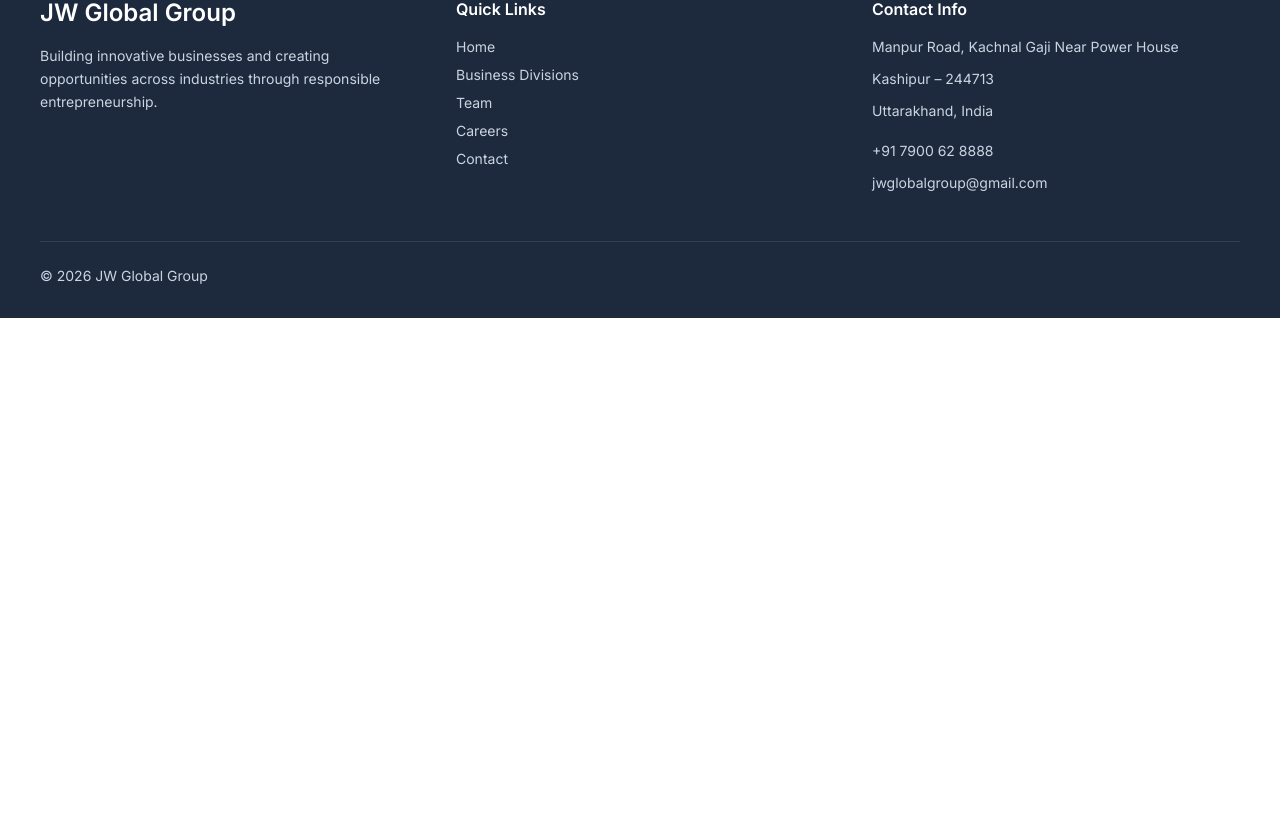
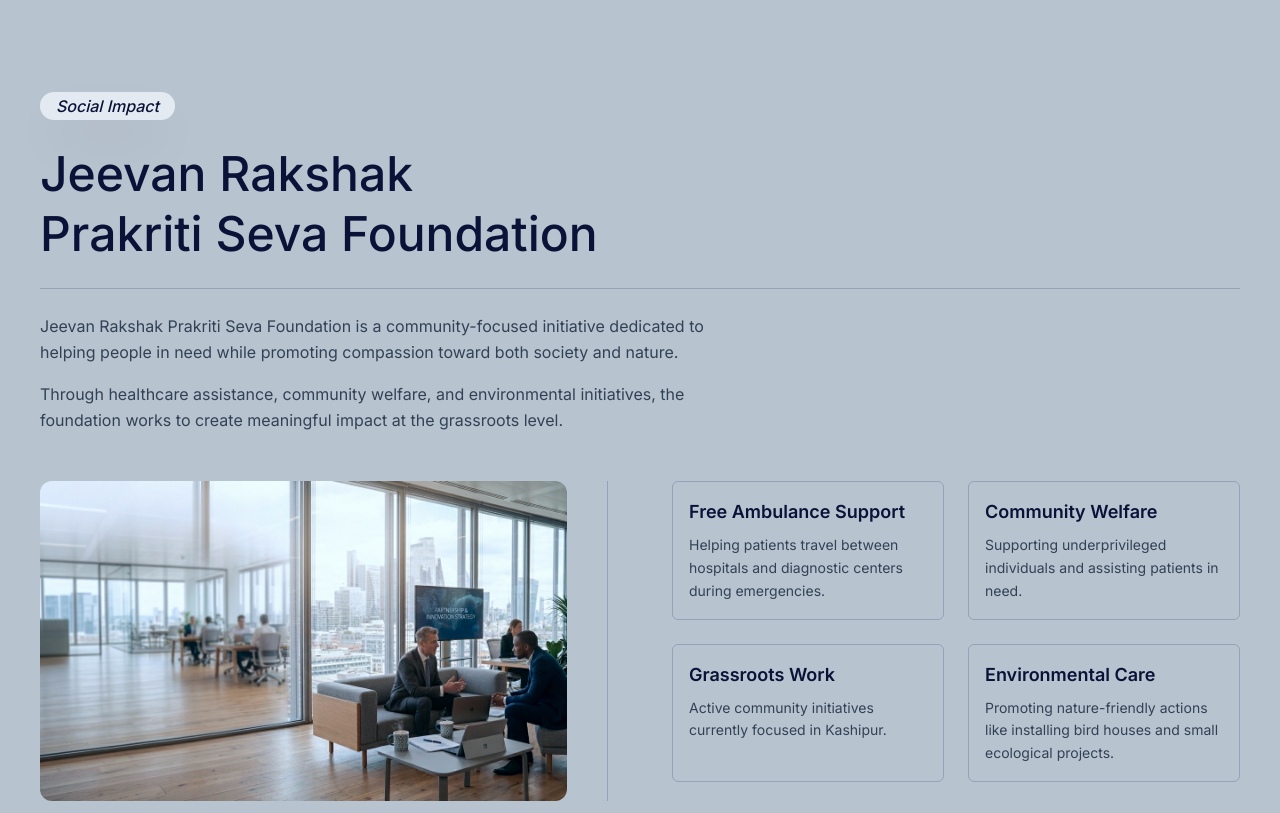
Before and after one commit to parthergk/jwglobalgrp, a Next.js app: page /about in a window 1280 px wide. Shown: the part 1607-2420 px from the top of the page. Before the commit the page ends 1925 px from the top, so only its background shows below. Built offline with nearby package versions, Linux system fonts and the light colour scheme.

Commit message:
designed the foundation section in about page

```diff
--- a/app/(root)/about/page.tsx
+++ b/app/(root)/about/page.tsx
@@ -1,4 +1,6 @@
+import Alliances from '@/components/about/Alliances'
 import BusinessAreas from '@/components/about/BusinessAreas'
+import Foundation from '@/components/about/Foundation'
 import Hero from '@/components/about/Hero'
 import Story from '@/components/about/Story'
 
@@ -8,6 +10,8 @@
      <Hero/>
      <Story/>
      <BusinessAreas/>
+     <Foundation/>
+     <Alliances/>
     </div>
   )
 }
--- /dev/null
+++ b/components/about/Foundation.tsx
@@ -0,0 +1,102 @@
+import Image from "next/image"
+import TagBtn from "../TagBtn"
+
+const stats = [
+  {
+    title: "Free Ambulance Support",
+    desc: "Helping patients travel between hospitals and diagnostic centers during emergencies."
+  },
+  {
+    title: "Community Welfare",
+    desc: "Supporting underprivileged individuals and assisting patients in need."
+  },
+  {
+    title: "Grassroots Work",
+    desc: "Active community initiatives currently focused in Kashipur."
+  },
+  {
+    title: "Environmental Care",
+    desc: "Promoting nature-friendly actions like installing bird houses and small ecological projects."
+  }
+]
+
+const Foundation = () => {
+  return (
+    <section className="py-20 px-4 sm:px-8 lg:px-10">
+
+      {/* Section Label */}
+
+      <div className="mb-6">
+        <TagBtn name="Social Impact" />
+      </div>
+
+      {/* Heading */}
+
+      <h2 className="text-3xl sm:text-4xl lg:text-5xl font-medium text-primary leading-tight">
+        Jeevan Rakshak <br />
+        Prakriti Seva Foundation
+      </h2>
+
+      <div className="w-full h-px bg-divider my-6"></div>
+
+      {/* Description */}
+
+      <div className="space-y-4">
+        <p className="text-text-secondary text-sm sm:text-base leading-relaxed max-w-2xl">
+          Jeevan Rakshak Prakriti Seva Foundation is a community-focused
+          initiative dedicated to helping people in need while promoting
+          compassion toward both society and nature.
+        </p>
+
+        <p className="text-text-secondary text-sm sm:text-base leading-relaxed max-w-2xl">
+          Through healthcare assistance, community welfare, and environmental
+          initiatives, the foundation works to create meaningful impact at
+          the grassroots level.
+        </p>
+      </div>
+
+      {/* Image + Stats Layout */}
+
+      <div className="grid grid-cols-1 lg:grid-cols-2 gap-10 lg:gap-16 mt-12 items-start">
+
+        {/* Image */}
+
+        <div className="relative lg:border-r border-divider lg:pr-10">
+          <div className="relative w-full h-72 sm:h-80 rounded-xl overflow-hidden">
+            <Image
+              src="/hero.png"
+              alt="Jeevan Rakshak Prakriti Seva Foundation"
+              fill
+              className="object-cover"
+            />
+          </div>
+        </div>
+
+
+        <div className="grid grid-cols-1 sm:grid-cols-2 gap-6">
+
+          {stats.map((item, index) => (
+            <div
+              key={index}
+              className="p-4 rounded-md border border-divider bg-card hover:shadow-md transition"
+            >
+              <h3 className="text-lg font-semibold text-primary mb-2">
+                {item.title}
+              </h3>
+
+              <p className="text-text-secondary text-sm leading-relaxed">
+                {item.desc}
+              </p>
+
+            </div>
+          ))}
+
+        </div>
+
+      </div>
+
+    </section>
+  )
+}
+
+export default Foundation
```
